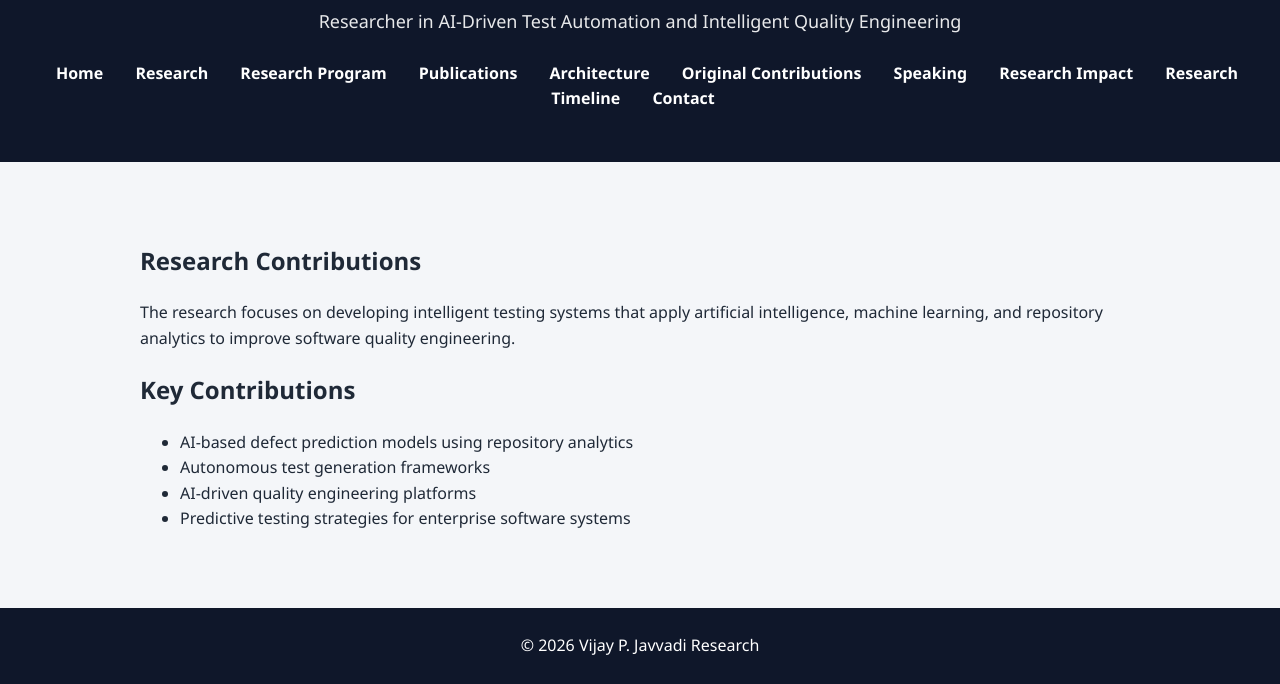
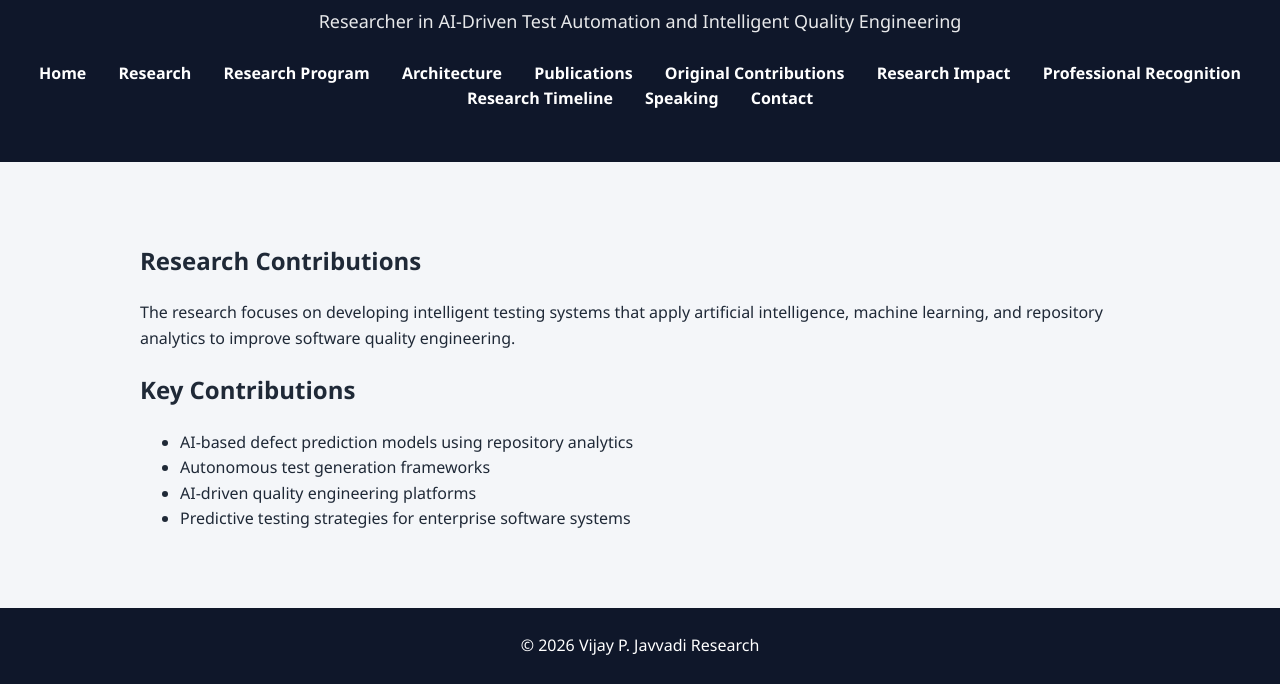
Before and after one commit to vjavvadi-research/vijayjavvadiresearch-site, a plain HTML site: page contributions.html in a window 1280 px wide. Shown: the part 117-801 px from the top of the page. Drawn offline with Linux system fonts and the light colour scheme.

Commit message:
Update contributions.html

```diff
--- a/contributions.html
+++ b/contributions.html
@@ -15,12 +15,13 @@
 <a href="index.html">Home</a>
 <a href="research.html">Research</a>
 <a href="program.html">Research Program</a>
+<a href="architecture.html">Architecture</a>
 <a href="publications.html">Publications</a>
-<a href="architecture.html">Architecture</a>
 <a href="contributions.html">Original Contributions</a>
+<a href="impact.html">Research Impact</a>
+<a href="recognition.html">Professional Recognition</a>
+<a href="timeline.html">Research Timeline</a>
 <a href="speaking.html">Speaking</a>
-<a href="impact.html">Research Impact</a>
-<a href="timeline.html">Research Timeline</a>
 <a href="contact.html">Contact</a>
 </nav>
 </header>
```
